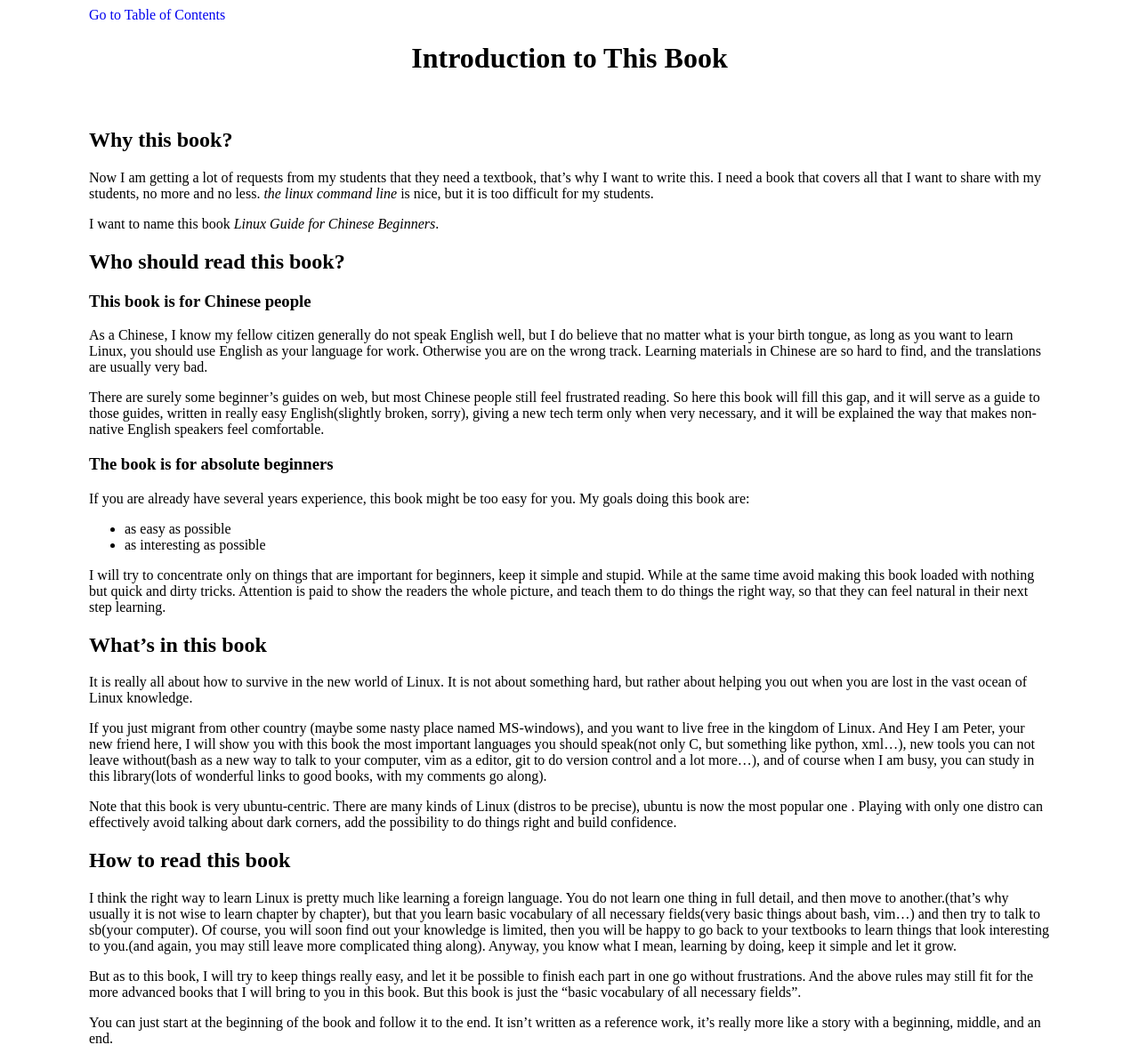
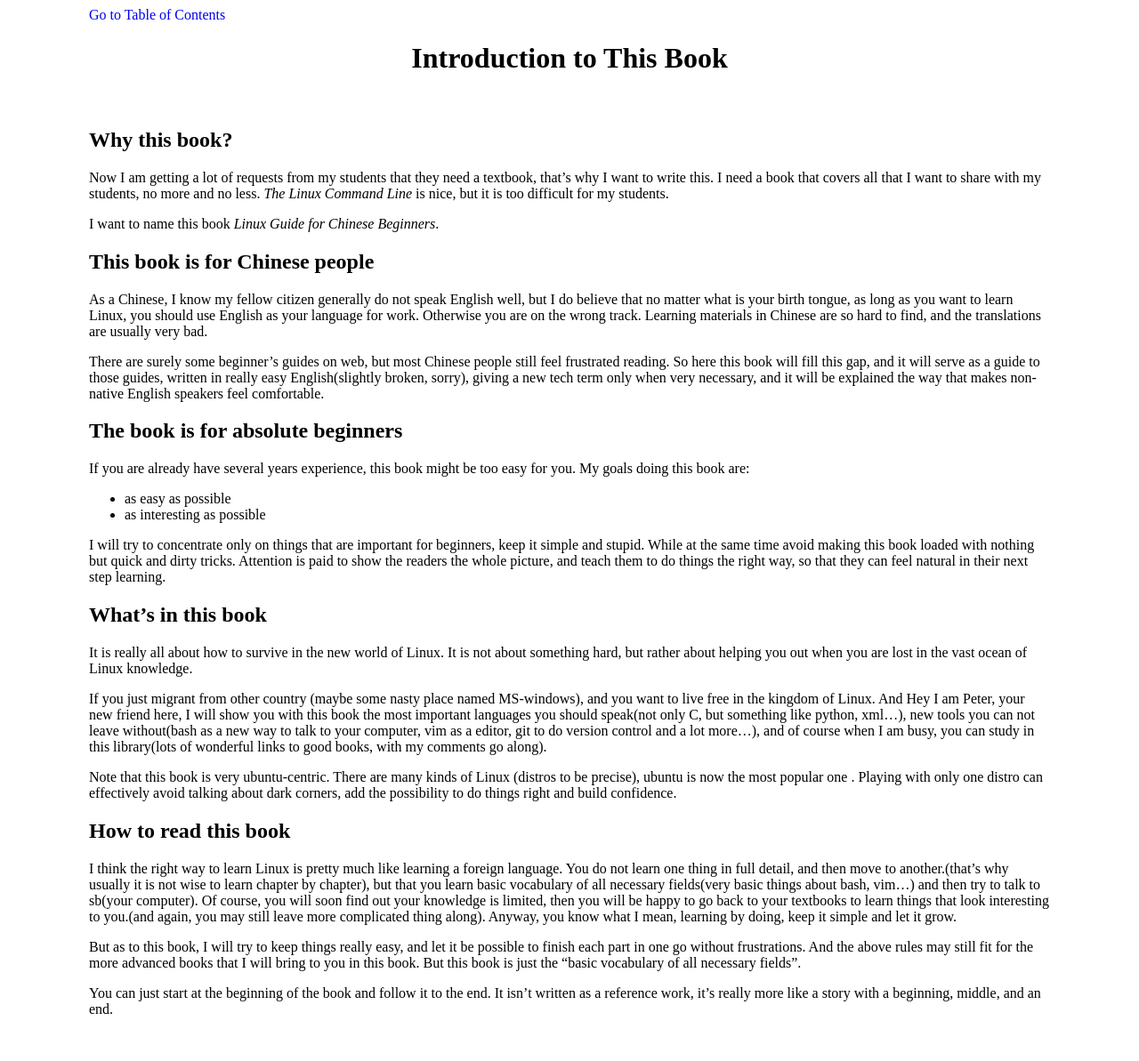
Before and after one commit to happypeter/LGCB, a Jekyll site: the page built from book/book_intro.md, in a window 1280 px wide. Shown: the whole page at 89% size. Built offline with Jekyll 4.4.1, drawn with Linux system fonts in a browser that asks for light colours; Markdown is read by kramdown in place of the engine named in the settings; after the commit the page ends 1160 px from its top, so only the background shows below that.

Commit message:
no need for ## and ###

```diff
--- a/book/book_intro.md
+++ b/book/book_intro.md
@@ -7,13 +7,12 @@ title: Introduction to This Book
 
 Now I am getting a lot of requests from my students that they need a textbook,
 that's why I want to write this. I need a book that covers all that I want to
-share with my students, no more and no less. _the linux command line_ is nice,
+share with my students, no more and no less. _The Linux Command Line_ is nice,
 but it is too difficult for my students.
 
 I want to name this book _Linux Guide for Chinese Beginners_.
 
-## Who should read this book?
-### This book is for Chinese people
+## This book is for Chinese people
 As a Chinese, I know my fellow citizen generally do not speak English well, but
 I do believe that no matter what is your birth tongue, as long as you want to
 learn Linux, you should use English as your language for work. Otherwise you
@@ -26,7 +25,7 @@ serve as a guide to those guides, written in really easy English(slightly
 broken, sorry), giving a new tech term only when very necessary, and it will
 be explained the way that makes non-native English speakers feel comfortable.
 
-### The book is for absolute beginners
+## The book is for absolute beginners
 If you are already have several years experience, this book might be too easy
 for you. My goals doing this book are:
 
```
